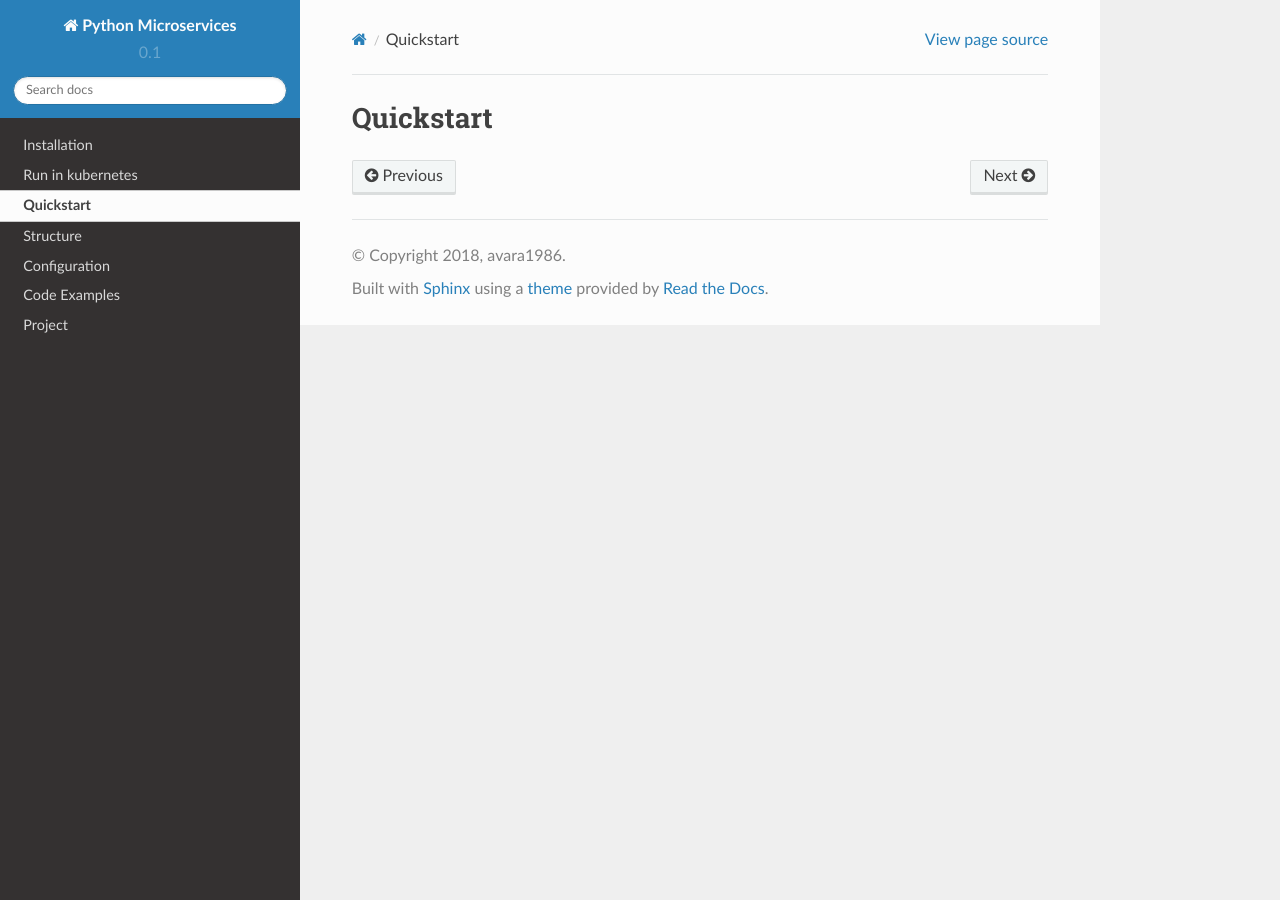
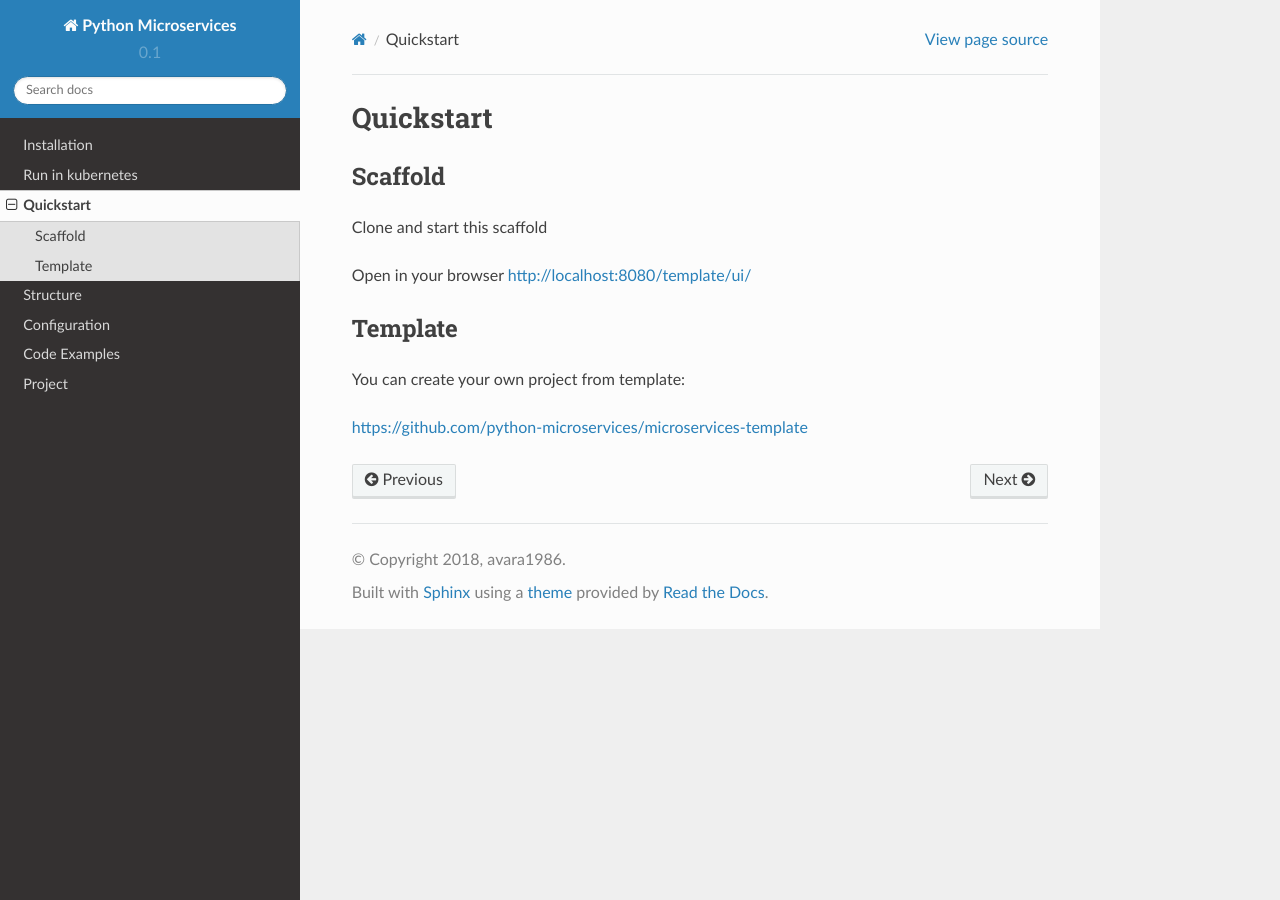
Before and after one commit to webghost241/microservices-scaffold, a Sphinx documentation site: the page built from docs/quickstart.rst, in a window 1280 px wide. Built offline with Sphinx 7.4.7 and the Read the Docs theme 2.0.0, drawn with Linux system fonts in a browser that asks for light colours.

Commit message:
Updated docs

```diff
--- a/docs/codeexample.rst
+++ b/docs/codeexample.rst
@@ -1,2 +1,4 @@
 Code Examples
 =============
+
+See simple examples in https://github.com/python-microservices/pyms/tree/master/examples
--- a/docs/quickstart.rst
+++ b/docs/quickstart.rst
@@ -1,7 +1,22 @@
 Quickstart
 ==========
+
+Scaffold
+--------
+
+Clone and start this scaffold
 
 .. code-block:: bash
     git clone https://github.com/python-microservices/microservices-scaffold.git
     cd microservices-scaffold
     python manage.py runserver
+
+
+Open in your browser http://localhost:8080/template/ui/
+
+Template
+--------
+
+You can create your own project from template:
+
+https://github.com/python-microservices/microservices-template
--- a/docs/structure.rst
+++ b/docs/structure.rst
@@ -47,6 +47,7 @@ You can set the host and the port with:
 .. code-block:: bash
 
     python manage.py runserver -h 0.0.0.0 -p 8080
+
 
 Common Libraries
 ----------------
```
Also changed, not shown: other parts of docs/structure.rst (+1 -1 lines), README.md (+10 -0 lines).
